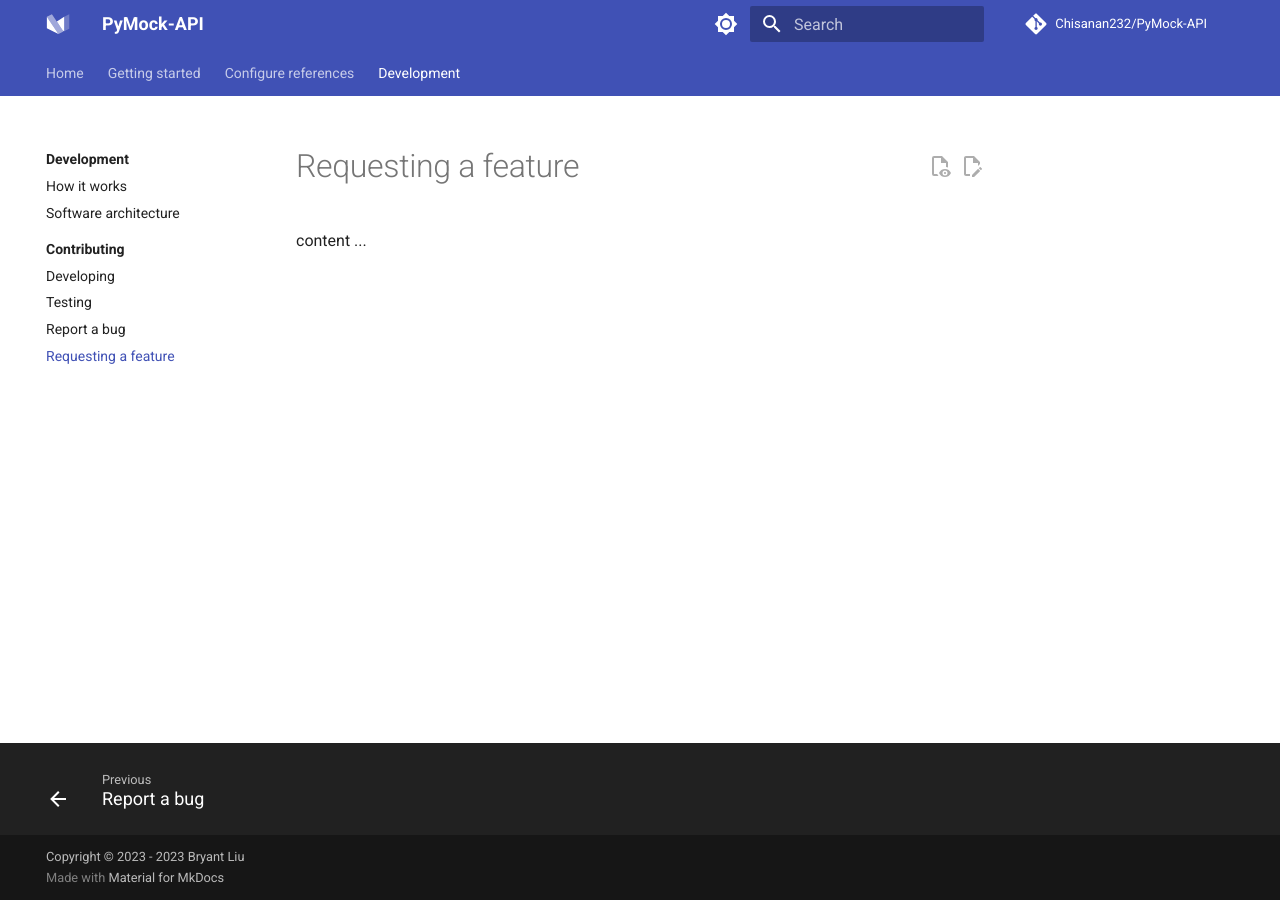
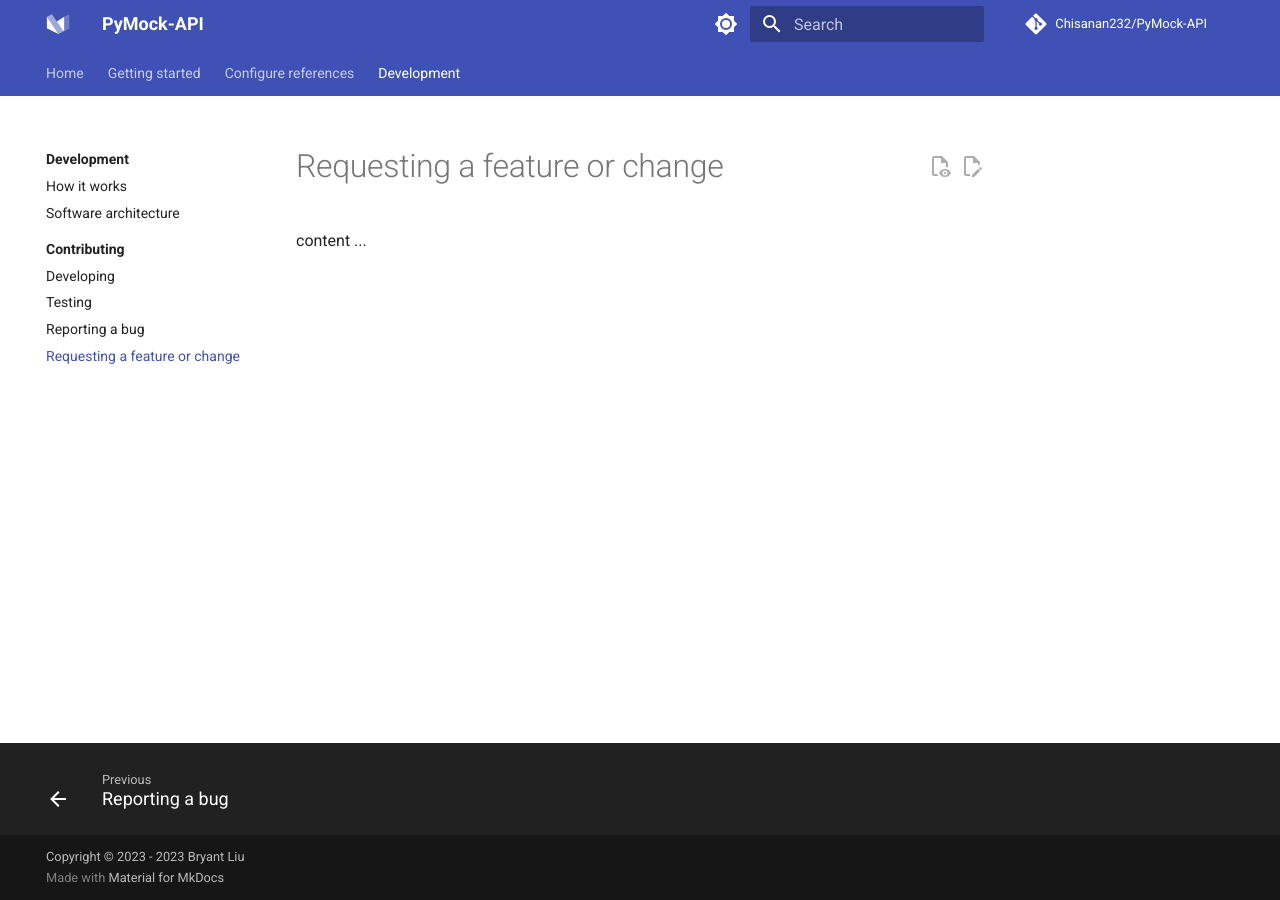
Before and after one commit to Chisanan232/PyMock-Server, an MkDocs documentation site: the page built from docs/development/contributing/requesting-a-feature.md, in a window 1280 px wide. Built offline with MkDocs 1.6.1 and Material for MkDocs 9.7.7, drawn with Linux system fonts in a browser that asks for light colours; comment, search, counter and statistics services are not loaded.

Commit message:
Rename the section title.

```diff
--- a/docs/development/contributing/requesting-a-feature.md
+++ b/docs/development/contributing/requesting-a-feature.md
@@ -1,3 +1,3 @@
-# Requesting a feature
+# Requesting a feature or change
 
 content ...
--- a/mkdocs.yml
+++ b/mkdocs.yml
@@ -119,5 +119,5 @@ nav:
       - development/contributing/index.md
       - Developing: development/contributing/developing.md
       - Testing: development/contributing/testing.md
-      - Report a bug: development/contributing/reporting-a-bug.md
-      - Requesting a feature: development/contributing/requesting-a-feature.md
+      - Reporting a bug: development/contributing/reporting-a-bug.md
+      - Requesting a feature or change: development/contributing/requesting-a-feature.md
```
